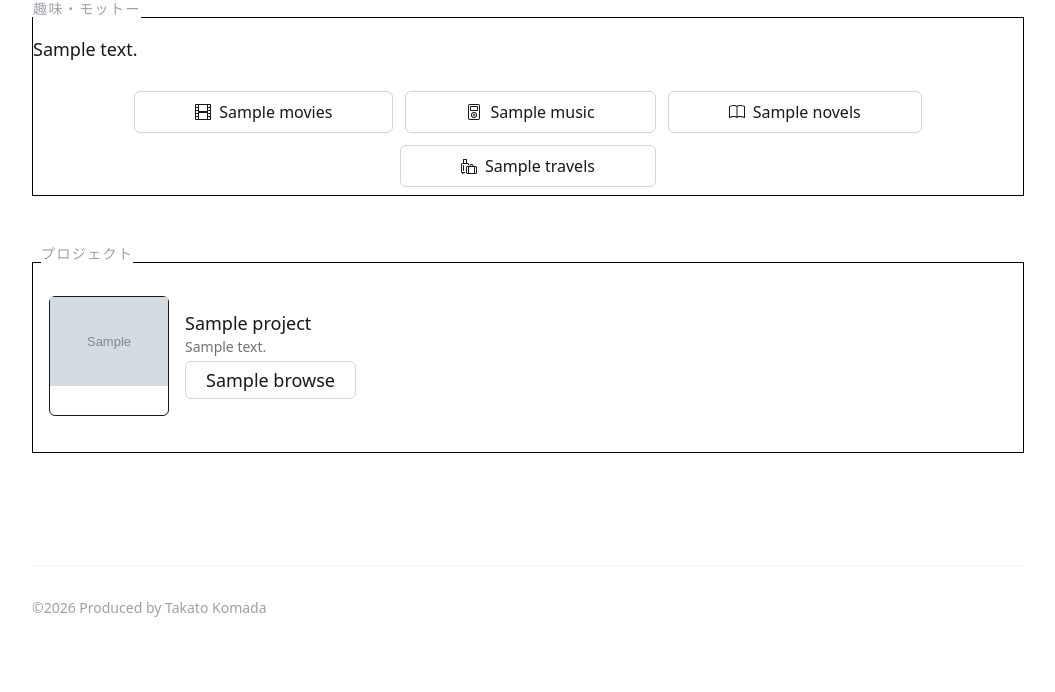
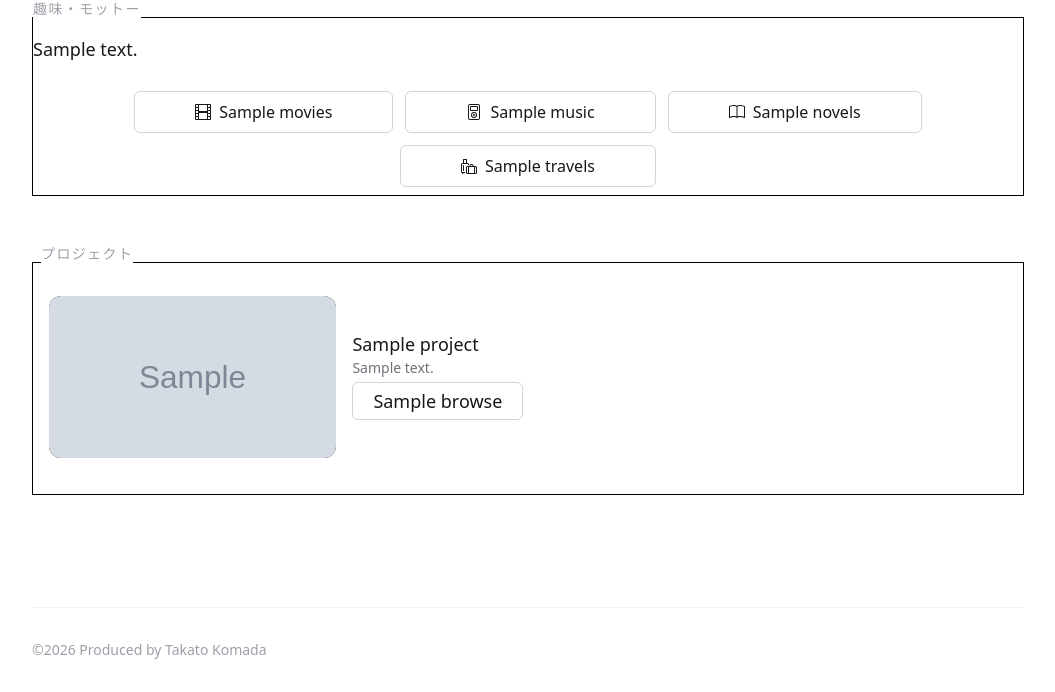
Before and after one commit to tkt0605/tkt0605, a Flask app: template templates/index.html in a window 1280 px wide. Shown: the part 582-1274 px from the top of the page, without its empty margins (112-1167 px from the left). Before the commit the page ends 1199 px from the top, so only its background shows below. Run offline with Flask 3, Linux system fonts and the light colour scheme; the template is opened without the code that fills it: most values are stand-ins (such as "Sample title", 1, 10 or a date in 2020); grey boxes marked "Sample" are stand-in pictures; style sheets or scripts are compiled from the project's sources.

Commit message:
CSSのソースコードを作成・templatesのHTML再編

```diff
--- a/src/index.css
+++ b/src/index.css
@@ -2,3 +2,22 @@
 @tailwind components;
 @tailwind utilities;
 @import "tailwindcss";
+
+.project-img-wrap {
+  width: 30%;
+  height: 50%;
+  aspect-ratio: 16 / 9;      /* 枠の比率を固定。好みで 4/3 や 1/1 に */
+  display: flex;
+  align-items: center;        /* 縦中央 */
+  justify-content: center;    /* 横中央 */
+  overflow: hidden;
+  border-radius: 12px;
+  background: #0f0f0f;        /* 余白が出たときの背景 */
+}
+
+.project-img {
+  width: 100%;
+  height: 100%;
+  object-fit: cover;          /* 枠を埋める。見切れてOKならcover */
+  display: block;
+}
--- a/templates/index.html
+++ b/templates/index.html
@@ -86,8 +86,8 @@
         {% for project in projects %}
         <article class="text-lg prose-p:m-0 flex flex-col gap-4 mb-5">
             <span class="flex items-center gap-4">
-                <div class="w-30 h-30 border rounded-md">
-                    <img src="{{ project.img }}" alt="threebody-project-img" class="">
+                <div class="project-img-wrap">
+                    <img src="{{ project.img }}" alt="threebody-project-img" class="project-img">
                 </div>
                 <div class="block">
                     <div class="flex items-center gap-3">
```
